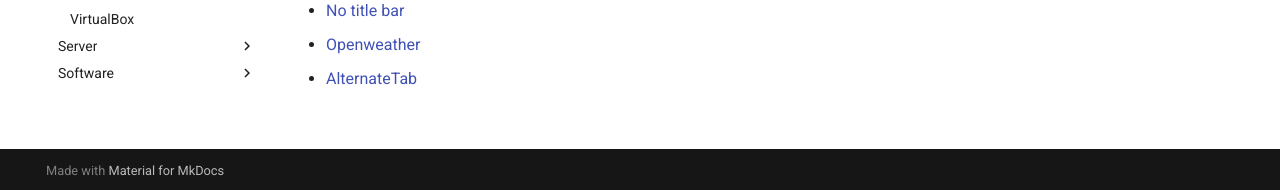
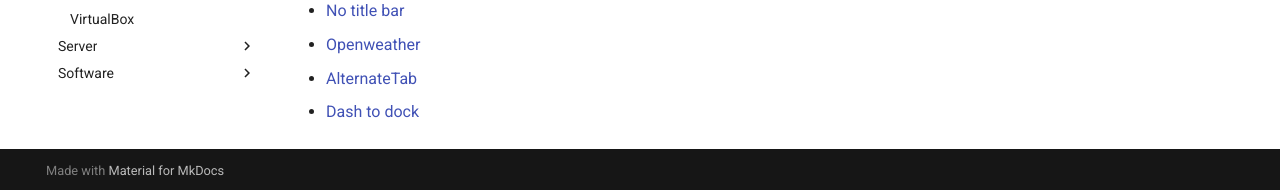
Before and after one commit to vician/wiki, an MkDocs documentation site: the page built from docs/Linux/Desktop/Ubuntu Gnome.md, in a window 1280 px wide and 985 px high. Shown: the part 792-982 px from the top of the window. Built offline with MkDocs 1.6.1 and Material for MkDocs 9.7.7, drawn with Linux system fonts in a browser that asks for light colours; comment, search, counter and statistics services are not loaded.

Commit message:
added dash to dock

```diff
--- a/docs/Linux/Desktop/Ubuntu Gnome.md
+++ b/docs/Linux/Desktop/Ubuntu Gnome.md
@@ -20,3 +20,4 @@
 - [No title bar](https://extensions.gnome.org/extension/1267/no-title-bar/)
 - [Openweather](https://extensions.gnome.org/extension/750/openweather/)
 - [AlternateTab](https://extensions.gnome.org/extension/15/alternatetab/)
+- [Dash to dock](https://extensions.gnome.org/extension/307/dash-to-dock/)
```
